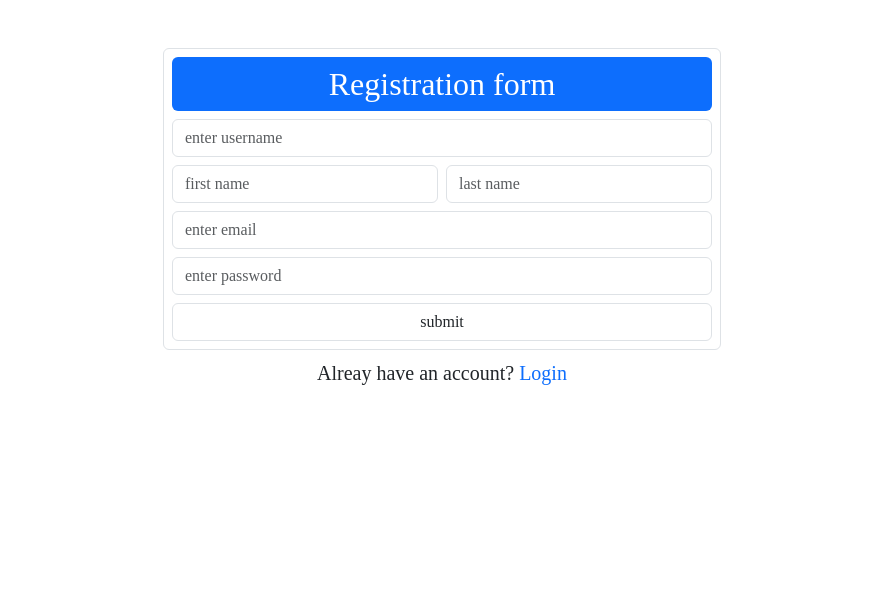
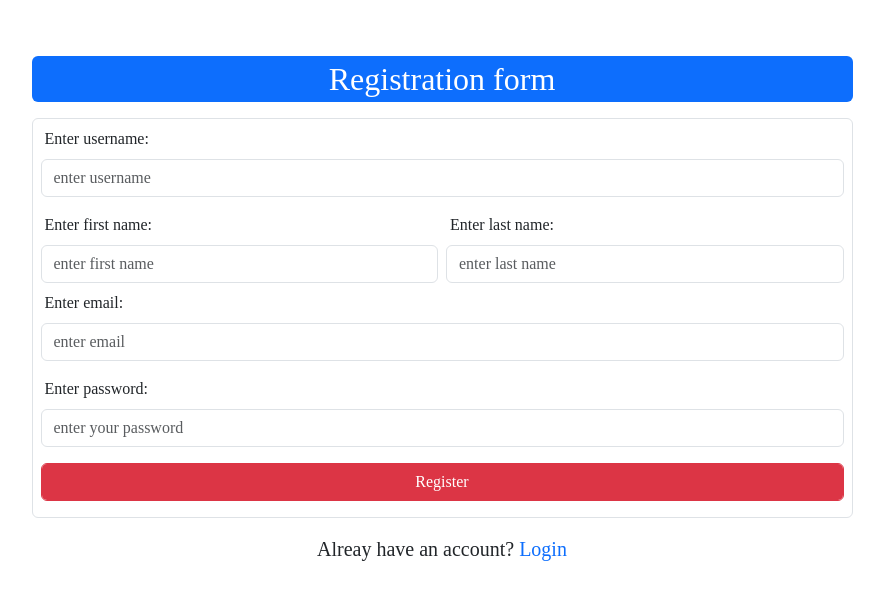
Before and after one commit to Dp20703/StockTally, a React (Create React App) app in the folder Frontend/: page /signup in a window 1280 px wide. Shown: the top 600 px of the page, without its empty margins (198-1082 px from the left). Built offline with nearby package versions, Linux system fonts and the light colour scheme.

Commit message:
refactor Login and Signup components: enhance form layout and improve accessibility with labels

```diff
--- a/Frontend/src/Pages/trade/CloseTrade.js
+++ b/Frontend/src/Pages/trade/CloseTrade.js
@@ -249,7 +249,7 @@ const CloseTrade = ({ setCloseModal, tradeId }) => {
                   </div>
 
                   <div className="form-group mb-2 w-50 d-flex flex-column justify-content-center align-items-start gap-2">
-                    <label>Enter Stock Quantity</label>
+                    <label>Enter Stock Close Quantity</label>
                     <input
                       type="number"
                       value={closeData.closeQuantity}
--- a/Frontend/src/Pages/users/Login.js
+++ b/Frontend/src/Pages/users/Login.js
@@ -54,12 +54,20 @@ const Login = () => {
   return (
     <div className='container vh-100'>
 
-      <div className='d-flex justify-content-center align-content-center flex-column  w-50  p-2 mt-5 m-auto border border-1 rounded border-gray'>
-        <form>
-          <h1 className='rounded text-center text-bg-primary fs-2 p-2'>Login form</h1>
-          <input type="email" value={data.email} name='email' onChange={handleChange} className="form-control mb-2" placeholder='enter email' />
-          <input type="password" value={data.password} name='password' onChange={handleChange} className="form-control mb-2" placeholder='enter password' />
-          <input type="submit" onClick={submitHandler} value="submit" className='form-control' />
+      <div className='w-75 p-2 mt-5 m-auto '>
+        <h1 className='rounded text-center text-bg-primary fs-2 p-1 mb-3'>Login form</h1>
+
+        <form className='p-2 border border-1 rounded border-gray'>
+          <div className="form-group mb-3">
+            <label htmlFor="email" className='form-label mx-1'>Enter email:</label>
+            <input type="email" value={data.email} name='email' onChange={handleChange} className="form-control mb-2" placeholder='xyz@gmail.com' />
+          </div>
+          <div className="form-group mb-3">
+            <label htmlFor="password" className='form-label mx-1'>Enter password:</label>
+            <input type="password" value={data.password} name='password' onChange={handleChange} className="form-control" placeholder='enter your password' />
+          </div>
+
+          <input type="submit" onClick={submitHandler} value="Login" className='form-control btn btn-danger mb-2' />
         </form>
       </div>
       <div className='fs-5 text-center mt-2 '>Don't have an account? <Link className='text-decoration-none' to='/signup'>Register</Link></div>
--- a/Frontend/src/Pages/users/Signup.js
+++ b/Frontend/src/Pages/users/Signup.js
@@ -72,17 +72,38 @@ const Signup = () => {
     return (
         <div className='container vh-100'>
 
-            <div className='d-flex justify-content-center align-content-center flex-column  w-50  p-2 border border-1 rounded border-gray mt-5 m-auto'>
-                <form>
-                    <h1 className='rounded text-center text-bg-primary fs-2 p-2'>Registration form</h1>
-                    <input type="text" name="userName" className="form-control mb-2" placeholder="enter username" value={data.userName} onChange={handleChange} />
-                    <div className="fullName d-flex gap-2 form-group mb-2">
-                        <input type="text" name="firstName" value={data.fullName.firstName} onChange={handleChange} className="form-control" placeholder="first name" />
-                        <input type="text" name="lastName" value={data.fullName.lastName} onChange={handleChange} className="form-control" placeholder="last name" />
+            <div className='w-75 p-2 mt-5 m-auto'>
+                <h1 className='rounded text-center text-bg-primary fs-2 p-1 mb-3'>Registration form</h1>
+
+                <form className='border border-1 rounded border-gray p-2'>
+
+                    <div className="form-group mb-3">
+                        <label htmlFor="userName" className='form-label mx-1'>Enter username:</label>
+                        <input type="text" name="userName" className="form-control mb-2" placeholder="enter username" value={data.userName} onChange={handleChange} />
                     </div>
-                    <input type="email" value={data.email} name='email' onChange={handleChange} className="form-control mb-2" placeholder='enter email' />
-                    <input type="password" value={data.password} name='password' onChange={handleChange} className="form-control mb-2" placeholder='enter password' />
-                    <input type="submit" onClick={submitHandler} value="submit" className='form-control' />
+
+                    <div className="fullName d-flex justify-content-center align-items-center gap-2 form-group mb-2">
+                        <div className='w-50'>
+                            <label htmlFor="firstName" className='form-label mx-1'>Enter first name:</label>
+                            <input type="text" name="firstName" value={data.fullName.firstName} onChange={handleChange} className="form-control" placeholder="enter first name" />
+                        </div>
+                        <div className='w-50'>
+                            <label htmlFor="lastName" className='form-label mx-1'>Enter last name:</label>
+                            <input type="text" name="lastName" value={data.fullName.lastName} onChange={handleChange} className="form-control" placeholder="enter last name" />
+                        </div>
+                    </div>
+
+                    <div className="form-group mb-3">
+                        <label htmlFor="email" className='form-label mx-1'>Enter email:</label>
+                        <input type="email" value={data.email} name='email' onChange={handleChange} className="form-control mb-2" placeholder='enter email' />
+                    </div>
+
+                    <div className="form-group mb-3">
+                        <label htmlFor="password" className='form-label mx-1'>Enter password:</label>
+                        <input type="password" value={data.password} name='password' onChange={handleChange} className="form-control mb-2" placeholder='enter your password' />
+                    </div>
+
+                    <input type="submit" onClick={submitHandler} value="Register" className='form-control btn btn-danger mb-2' />
                 </form>
             </div>
             <div className='fs-5 text-center mt-2 '>Alreay have an account? <Link className='text-decoration-none' to='/login'>Login</Link></div>
```
